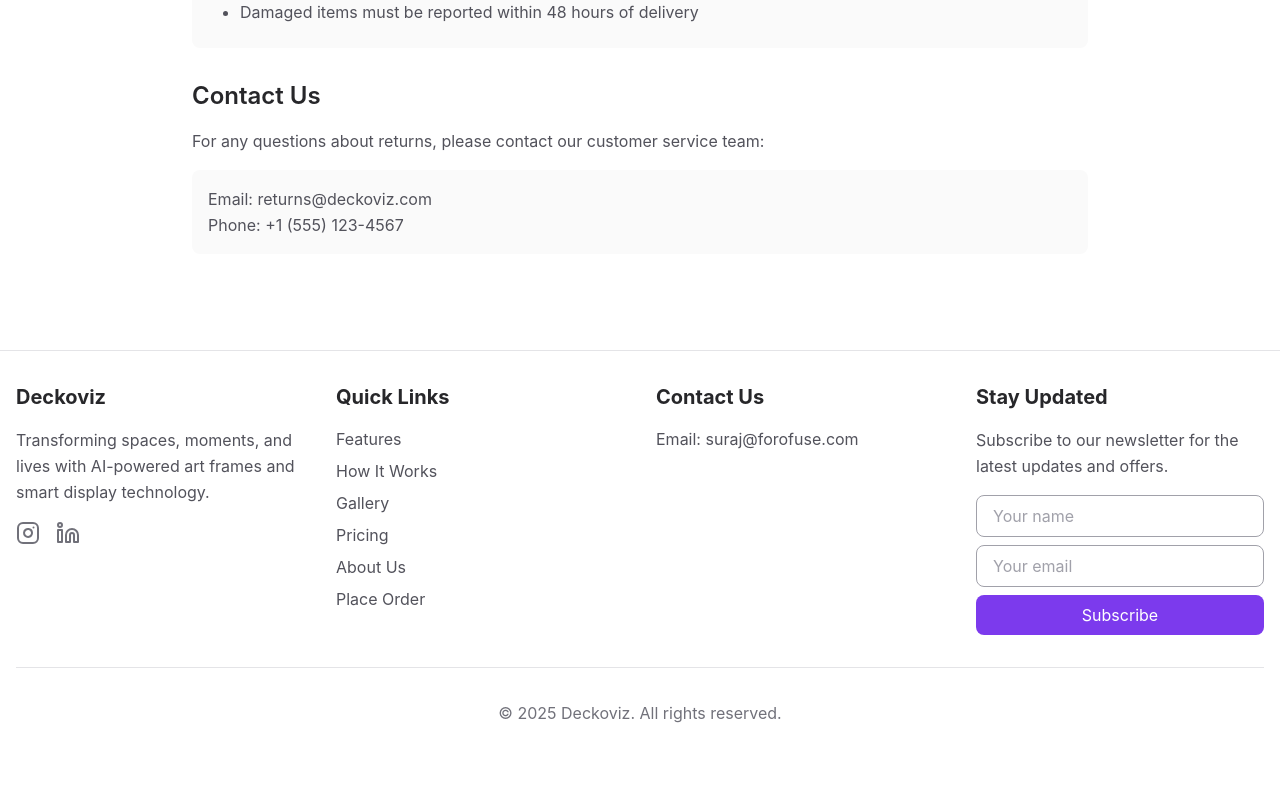
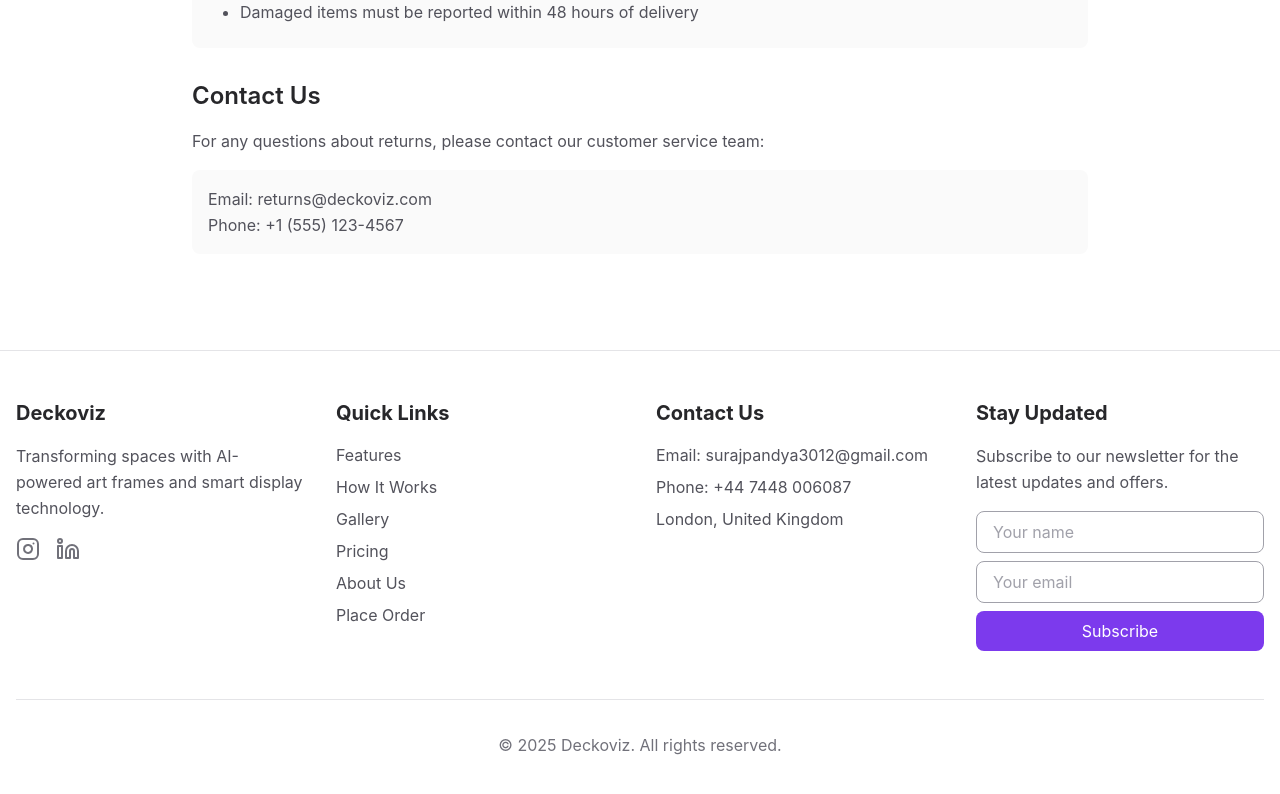
Before and after one commit to ImranShaikh8806/deckoviz_web, a React (Vite) app: page /return-policy in a window 1280 px wide. Shown: the part 1422-2216 px from the top of the page. Before the commit the page ends 2180 px from the top, so only its background shows below. Built offline with nearby package versions, Linux system fonts and the light colour scheme.

Commit message:
footer updated

```diff
--- a/src/components/Footer.tsx
+++ b/src/components/Footer.tsx
@@ -1,161 +1,3 @@
-// import React, { useState } from 'react';
-// import { Instagram, Linkedin } from 'lucide-react';
-// import { Link, useNavigate, useLocation } from 'react-router-dom';
-
-// const Footer: React.FC = () => {
-//   const [email, setEmail] = useState('');
-//   const navigate = useNavigate();
-//   const location = useLocation();
-
-//   const handleSubmit = (e: React.FormEvent) => {
-//     e.preventDefault();
-//     // Handle newsletter signup
-//     console.log('Newsletter signup:', email);
-//     setEmail('');
-//   };
-
-//   const handleSectionNav = (sectionId: string) => {
-//     if (location.pathname !== '/') {
-//       navigate('/', { state: { scrollTo: sectionId } });
-//     } else {
-//       const element = document.getElementById(sectionId);
-//       if (element) {
-//         element.scrollIntoView({ behavior: 'smooth' });
-//       }
-//     }
-//   };
-
-//   return (
-//     <footer className="bg-white text-gray-800">
-//       {/* Top Border */}
-//       <div className="border-t border-gray-200"></div>
-
-//       <div className="max-w-7xl mx-auto px-4 py-12">
-//         <div className="grid grid-cols-1 md:grid-cols-4 gap-8">
-//           {/* Company Info */}
-//           <div>
-//             <h3 className="text-xl font-bold mb-4">Deckoviz</h3>
-//             <p className="text-gray-600">
-//               Transforming spaces with AI-powered art frames and smart display technology.
-//             </p>
-//             <div className="flex space-x-4 mt-4">
-//               <a
-//                 href="https://www.instagram.com/deckoviz/"
-//                 target="_blank"
-//                 rel="noopener noreferrer"
-//                 className="text-gray-500 hover:text-primary-600 transition-colors"
-//               >
-//                 <Instagram size={24} />
-//               </a>
-//               <a
-//                 href="https://www.linkedin.com/company/deckoviz/"
-//                 target="_blank"
-//                 rel="noopener noreferrer"
-//                 className="text-gray-500 hover:text-primary-600 transition-colors"
-//               >
-//                 <Linkedin size={24} />
-//               </a>
-//             </div>
-//           </div>
-
-//           {/* Quick Links */}
-//           <div>
-//             <h3 className="text-xl font-bold mb-4">Quick Links</h3>
-//             <ul className="space-y-2">
-//               <li>
-//                 <button
-//                   onClick={() => handleSectionNav('features')}
-//                   className="text-gray-600 hover:text-primary-600 transition-colors"
-//                 >
-//                   Features
-//                 </button>
-//               </li>
-//               <li>
-//                 <button
-//                   onClick={() => handleSectionNav('how-it-works')}
-//                   className="text-gray-600 hover:text-primary-600 transition-colors"
-//                 >
-//                   How It Works
-//                 </button>
-//               </li>
-//               <li>
-//                 <button
-//                   onClick={() => handleSectionNav('gallery')}
-//                   className="text-gray-600 hover:text-primary-600 transition-colors"
-//                 >
-//                   Gallery
-//                 </button>
-//               </li>
-//               <li>
-//                 <button
-//                   onClick={() => handleSectionNav('pricing')}
-//                   className="text-gray-600 hover:text-primary-600 transition-colors"
-//                 >
-//                   Pricing
-//                 </button>
-//               </li>
-//               <li>
-//                 <Link to="/about" className="text-gray-600 hover:text-primary-600 transition-colors">
-//                   About Us
-//                 </Link>
-//               </li>
-//               <li>
-//                 <Link to="/place-order" className="text-gray-600 hover:text-primary-600 transition-colors">
-//                   Place Order
-//                 </Link>
-//               </li>
-//             </ul>
-//           </div>
-
-//           {/* Contact Info */}
-//           <div>
-//             <h3 className="text-xl font-bold mb-4">Contact Us</h3>
-//             <ul className="space-y-2">
-//               <li className="text-gray-600">Email: surajpandya3012@gmail.com</li>
-//               <li className="text-gray-600">Phone: +44 7448 006087</li>
-//               <li className="text-gray-600">London, United Kingdom</li>
-//             </ul>
-//           </div>
-
-//           {/* Newsletter */}
-//           <div>
-//             <h3 className="text-xl font-bold mb-4">Stay Updated</h3>
-//             <p className="text-gray-600 mb-4">
-//               Subscribe to our newsletter for the latest updates and offers.
-//             </p>
-//             <form onSubmit={handleSubmit} className="flex flex-col sm:flex-row w-full gap-2 sm:gap-0">
-//               <input
-//                 type="email"
-//                 value={email}
-//                 onChange={(e) => setEmail(e.target.value)}
-//                 placeholder="Your email"
-//                 className="px-4 py-2 rounded-lg sm:rounded-l-lg sm:rounded-r-none focus:outline-none focus:ring-2 focus:ring-primary-500 text-gray-900 border border-gray-400 w-full"
-//                 style={{ minWidth: 0 }}
-//               />
-//               <button
-//                 type="submit"
-//                 className="bg-primary-600 px-4 py-2 rounded-lg sm:rounded-r-lg sm:rounded-l-none hover:bg-primary-700 transition-colors text-white w-full sm:w-auto"
-//               >
-//                 Subscribe
-//               </button>
-//             </form>
-//           </div>
-//         </div>
-
-//         {/* Bottom Border */}
-//         <div className="border-t border-gray-200 mt-12 pt-8 text-center text-gray-500">
-//           <p>&copy; {new Date().getFullYear()} Deckoviz. All rights reserved.</p>
-//         </div>
-//       </div>
-//     </footer>
-//   );
-// };
-
-// export default Footer;
-
-
-
-
 import React, { useState } from 'react';
 import { Instagram, Linkedin } from 'lucide-react';
 import { Link, useNavigate, useLocation } from 'react-router-dom';
@@ -222,13 +64,13 @@ const Footer: React.FC = () => {
       {/* Top Border */}
       <div className="border-t border-gray-200"></div>
 
-      <div className="max-w-7xl mx-auto px-4 py-8">
+      <div className="max-w-7xl mx-auto px-4 py-12">
         <div className="grid grid-cols-1 md:grid-cols-4 gap-8">
           {/* Company Info */}
           <div>
             <h3 className="text-xl font-bold mb-4">Deckoviz</h3>
             <p className="text-gray-600">
-              Transforming spaces, moments, and lives with AI-powered art frames and smart display technology.
+              Transforming spaces with AI-powered art frames and smart display technology.
             </p>
             <div className="flex space-x-4 mt-4">
               <a
@@ -303,9 +145,9 @@ const Footer: React.FC = () => {
           <div>
             <h3 className="text-xl font-bold mb-4">Contact Us</h3>
             <ul className="space-y-2">
-              <li className="text-gray-600">Email: suraj@forofuse.com</li>
-{/*               <li className="text-gray-600">Phone: +44 7448 006087</li>
-            //  <li className="text-gray-600">London, United Kingdom</li> // */}
+              <li className="text-gray-600">Email: surajpandya3012@gmail.com</li>
+              <li className="text-gray-600">Phone: +44 7448 006087</li>
+              <li className="text-gray-600">London, United Kingdom</li>
             </ul>
           </div>
 
@@ -349,7 +191,7 @@ const Footer: React.FC = () => {
         </div>
 
         {/* Bottom Border */}
-        <div className="border-t border-gray-200 mt-8 pt-8 text-center text-gray-500">
+        <div className="border-t border-gray-200 mt-12 pt-8 text-center text-gray-500">
           <p>&copy; {new Date().getFullYear()} Deckoviz. All rights reserved.</p>
         </div>
       </div>
```
